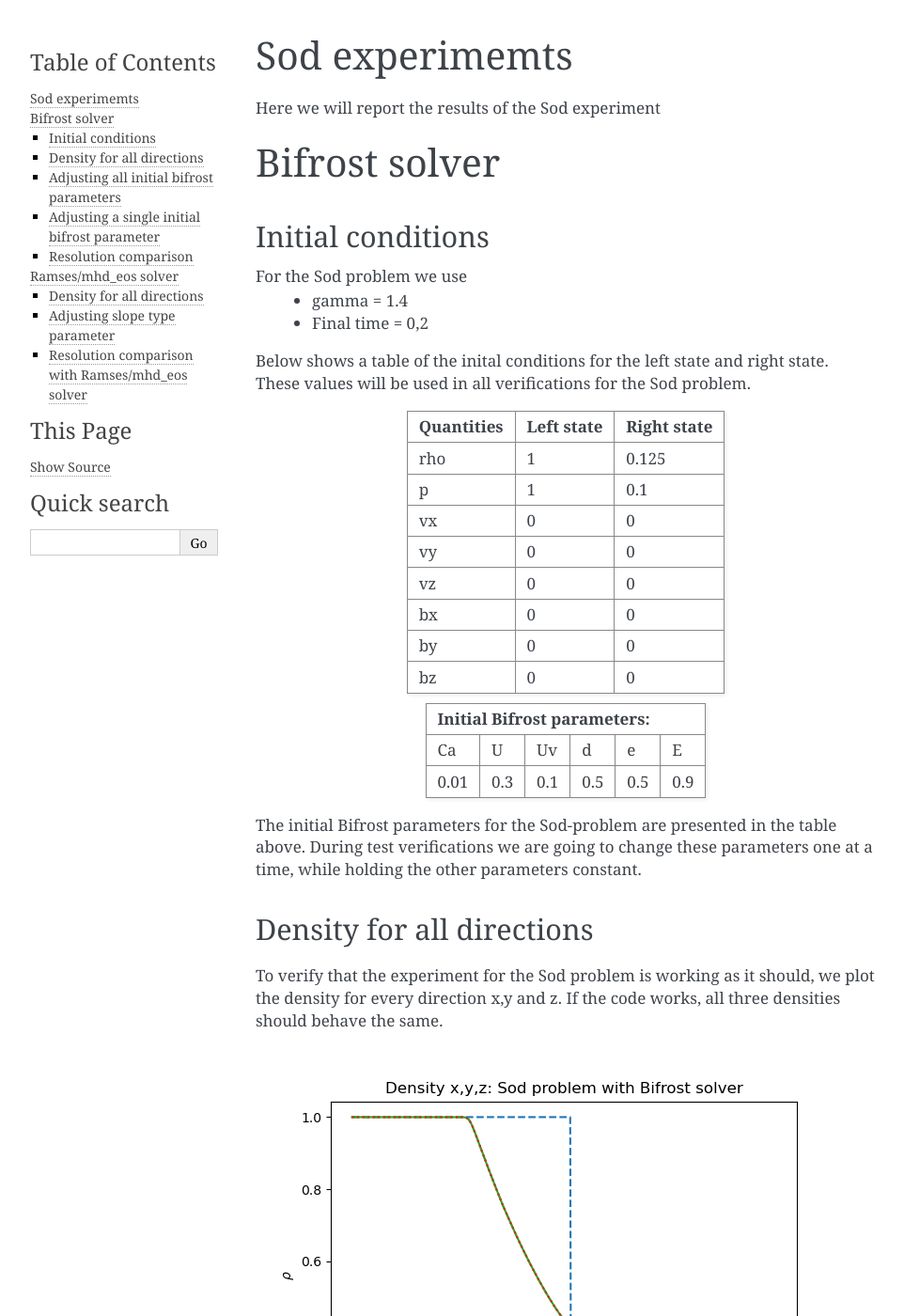
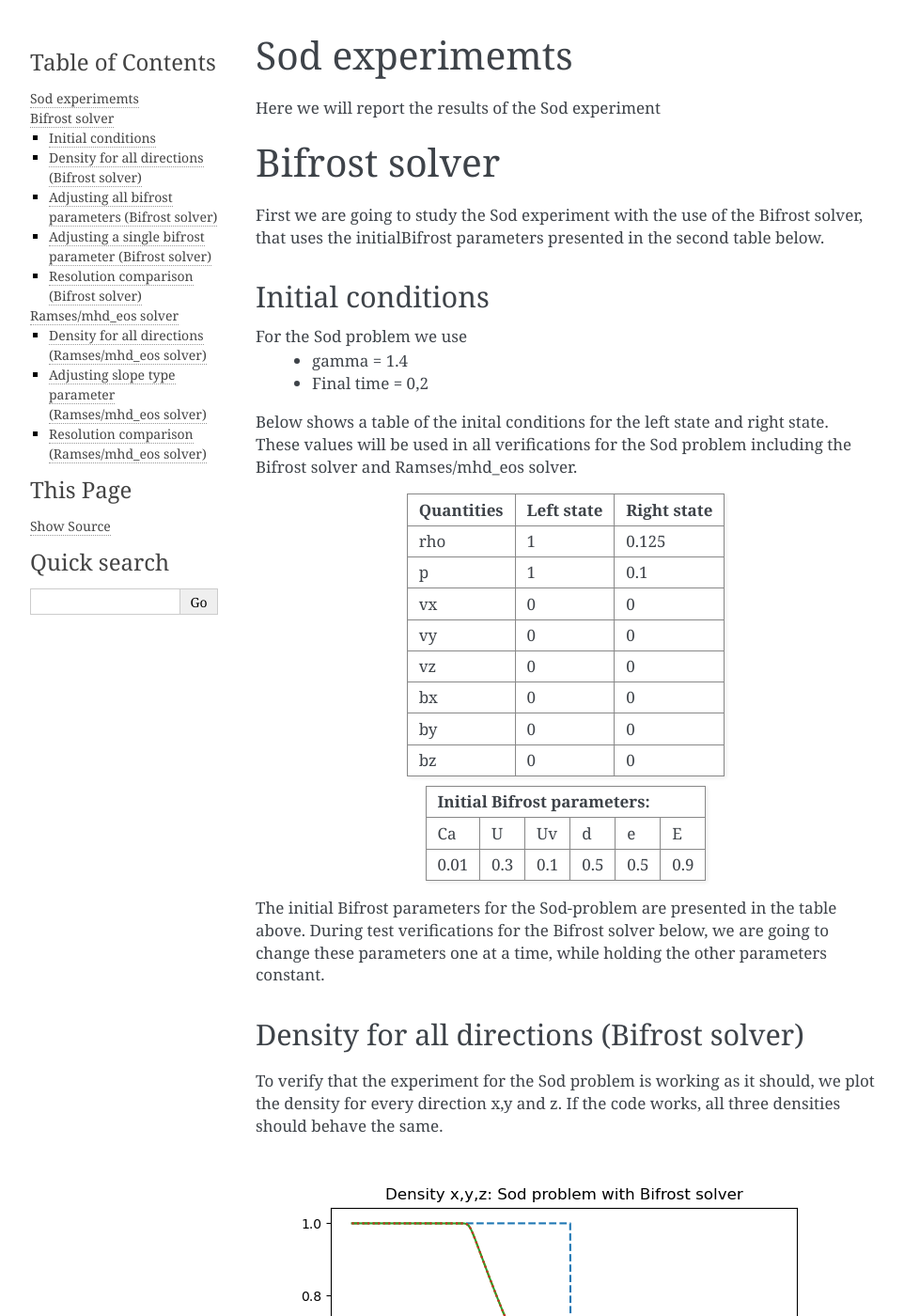
Before and after one commit to guadabsb15/summer_2021_report, a Sphinx documentation site: the page built from docs/source/sod.rst, in a window 1280 px wide and 1400 px high. Shown: the whole window at 94% size, without its empty margins (148-1110 px from the left). Built offline with Sphinx 7.4.7, drawn with Linux system fonts in a browser that asks for light colours; some of the changed text lies outside the part shown.

Commit message:
Updating figures for ramses solver and added additional text

```diff
--- a/docs/source/sod.rst
+++ b/docs/source/sod.rst
@@ -5,13 +5,14 @@
 
 Bifrost solver
 ===============
+First we are going to study the Sod experiment with the use of the Bifrost solver, that uses the initialBifrost parameters presented in the second table below.
 
 Initial conditions
 ------------------
 For the Sod problem we use
        * gamma = 1.4
        * Final time = 0,2
-Below shows a table of the inital conditions for the left state and right state. These values will be used in all verifications for the Sod problem.
+Below shows a table of the inital conditions for the left state and right state. These values will be used in all verifications for the Sod problem including the Bifrost solver and Ramses/mhd_eos solver.
 
 +--------------+--------------+----------------+
 |  Quantities  |  Left state  |  Right state   |
@@ -42,18 +43,18 @@
 | 0.01 | 0.3 | 0.1 | 0.5 | 0.5 | 0.9 |
 +------+-----+-----+-----+-----+-----+
 
-The initial Bifrost parameters for the Sod-problem are presented in the table above. During test verifications we are going to change these parameters one at a time, while holding the other parameters constant.
+The initial Bifrost parameters for the Sod-problem are presented in the table above. During test verifications for the Bifrost solver below, we are going to change these parameters one at a time, while holding the other parameters constant.
 
-Density for all directions
---------------------------
+Density for all directions (Bifrost solver)
+--------------------------------------------
 To verify that the experiment for the Sod problem is working as it should, we plot the density for every direction x,y and z. If the code works, all three densities should behave the same.
 
 .. image:: images_sod_bifrost/sod_bifrost_xyz_rho.png
 
 As we can see from the figure above, all three denisty curves lie on top of eachother.
 
-Adjusting all initial bifrost parameters
-----------------------------------------
+Adjusting all bifrost parameters (Bifrost solver)
+-------------------------------------------------
 The main part of our verification on the Sod Bifrost problem begins now where we want to change the initial bifrost parameters that are presented in the table above. To see how the different parameters affect the results, we change only one Bifrost parameter at a time while holding the other parameters unchanged.
 
 Below shows the density in x direction, where each curve represent the density in which one of the initial Bifrost parameters is either increased (Left figure) or decreased (Right figure):
@@ -75,8 +76,8 @@
     :scale: 70 %
     :width: 70 %
 
-Adjusting a single initial bifrost parameter
----------------------------------------------
+Adjusting a single bifrost parameter (Bifrost solver)
+-----------------------------------------------------
 From the results we got when addjusting all parameters, we found that only the parameters
        * U
        * d
@@ -102,8 +103,8 @@
 
 .. image:: images_sod_bifrost/sod_bifrost_x_single_param_adjust_e_ux.png
 
-Resolution comparison
-----------------------
+Resolution comparison (Bifrost solver)
+--------------------------------------
 In all previous verifications for the Sod problem in the x-direction, we have splitted the x-axis in 5 different parts (dims = 5). For each part we divided the grid in n = 100 (&patch_params in the nml-file). Now we want to decrease the resolution to n = 50 and compare results with n = 100 for density, velocity and pressure.
 
 .. image:: images_sod_bifrost/sod_bifrost_x_res_comparison_n50_n100_rho.png
@@ -113,10 +114,16 @@
 
 Ramses/mhd_eos solver
 =====================
+Now we want to study the same Sod experiment with the use of Ramses/mhd_eos solver. Here we want to analyze the density rho and hoizontal velocity ux in x-direction for different slope type parameters (&ramses_params). The default/unadjusted slope type parameter is
+   * Unadjusted slope_type = 3.5
+
+During the use of the this particular solver we discovered and error in the Ramsese/mhd_eos solver whichwas later fixed. All the results below were produced with:
+   * Branch = develop
+   * Commit message hash: 5e8f853
 
 
-Density for all directions
---------------------------
+Density for all directions (Ramses/mhd_eos solver)
+--------------------------------------------------
 We do the same verification as for the bifrost solver, by plotting the density for every direction x,y and z. If the code works, all three densities should behave the same.
 
 .. image:: images_sod_ramses/sod_ramses_xyz_rho.png
@@ -124,15 +131,21 @@
 As we can see from the figure above, all three denisty curves lie on top of eachother.
 
 
-Adjusting slope type parameter
-------------------------------
+Adjusting slope type parameter (Ramses/mhd_eos solver)
+------------------------------------------------------
+We addjust the slope type parameter by the following numbers
+   * slope_type1 = 1
+   * slope_type2 = 2
+   * slope_type3 = 3
+
+and plot the density rho and horizontal velocity ux in the x direction below:
 
 .. image:: images_sod_ramses/sod_ramses_x_different_slope_types_rho.png
 
 .. image:: images_sod_ramses/sod_ramses_x_different_slope_types_ux.png
 
-Resolution comparison with Ramses/mhd_eos solver
--------------------------------------------------
+Resolution comparison (Ramses/mhd_eos solver)
+----------------------------------------------
 Now we want to decrease the resolution to n = 50 and compare results with n = 100 for density and velocity.
 
 .. image:: images_sod_ramses/sod_ramses_x_res_comparison_n50_n100_rho.png
```
Also changed, not shown: docs/source/images_sod_ramses/sod_ramses_x_different_slope_types_rho.png, docs/source/images_sod_ramses/sod_ramses_x_different_slope_types_ux.png.
